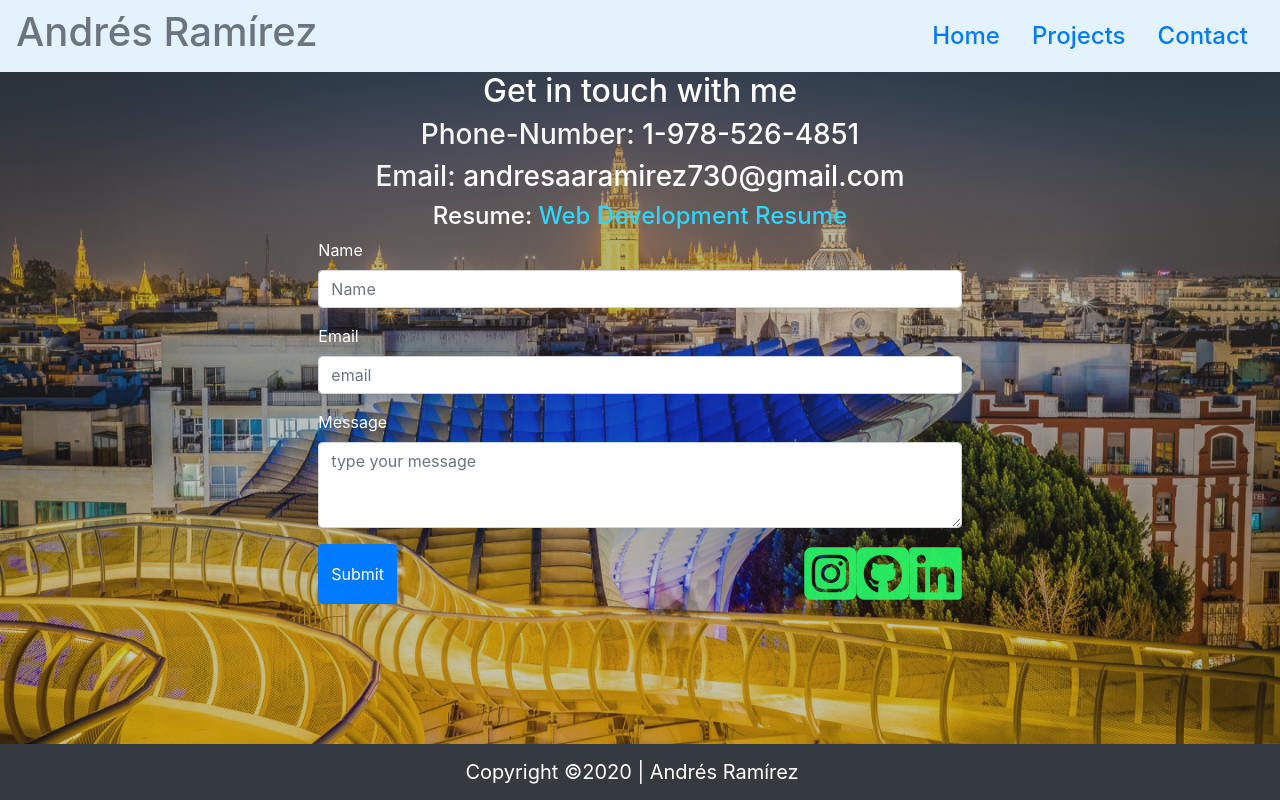
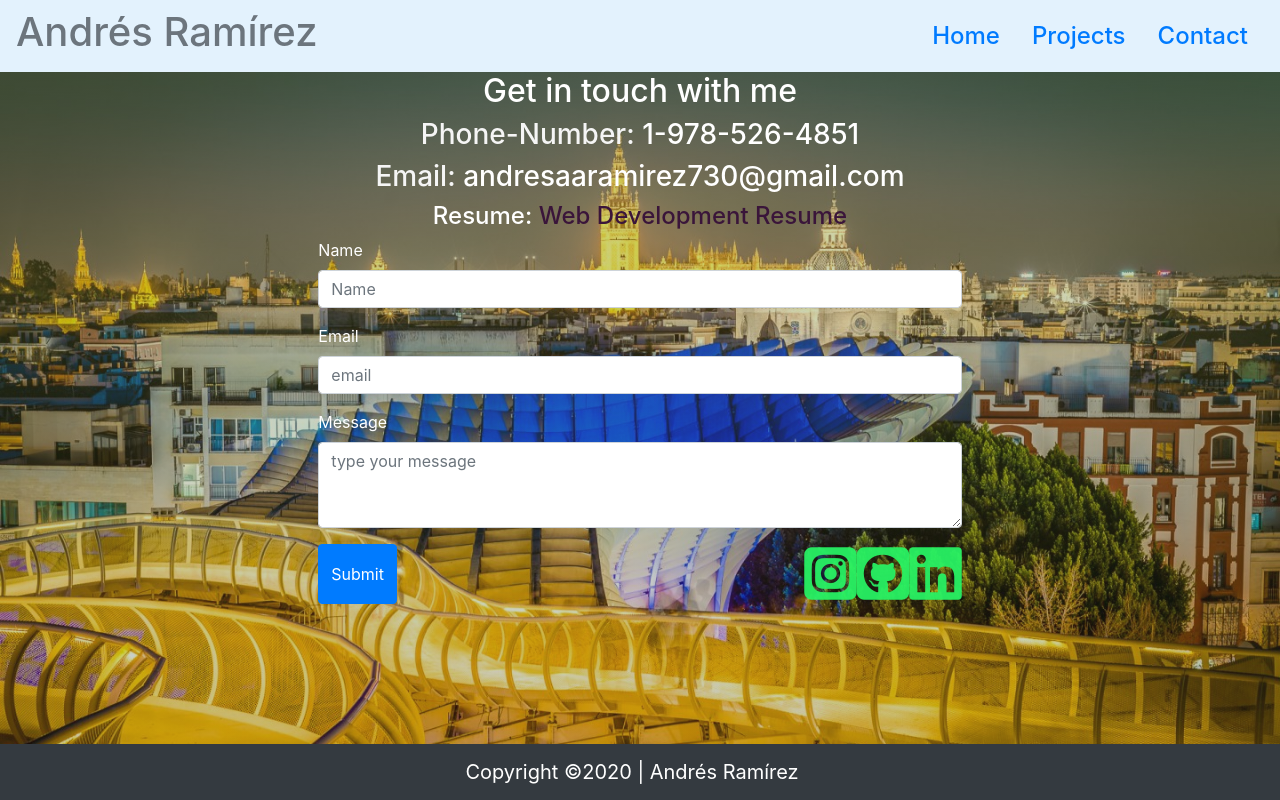
Before and after one commit to ARam2142/React-Portfolio, a React (Create React App) app: page /react-portfolio/contact in a window 1280 px wide. In both pictures the pointer is over the link "Web Development Resume". Built offline with nearby package versions, Linux system fonts and the light colour scheme.

Commit message:
changed background color in background picture

```diff
--- a/src/App.css
+++ b/src/App.css
@@ -8,7 +8,7 @@
 body {
   background-image:
   linear-gradient(
-      rgba(72, 80, 67, 0.445),
+      rgba(133, 156, 48, 0.384),
       rgba(6, 20, 37, 0.212)
 
       ),
--- a/src/components/contact/contact.css
+++ b/src/components/contact/contact.css
@@ -42,7 +42,7 @@ h3 {
 } */
 
 h4 a:hover {
-    color: rgb(45, 213, 255);
+    color: rgb(58, 21, 58);
     text-decoration: none;
 }
 
```
